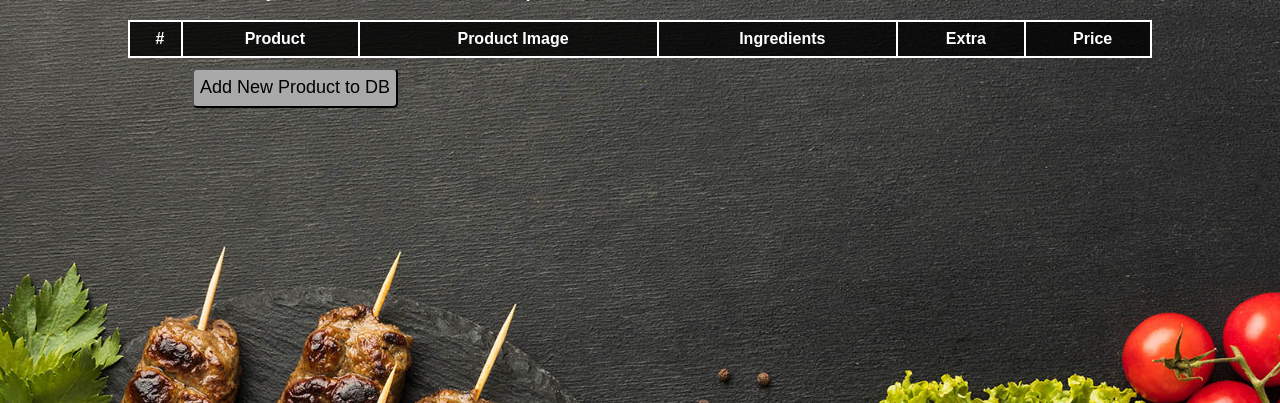
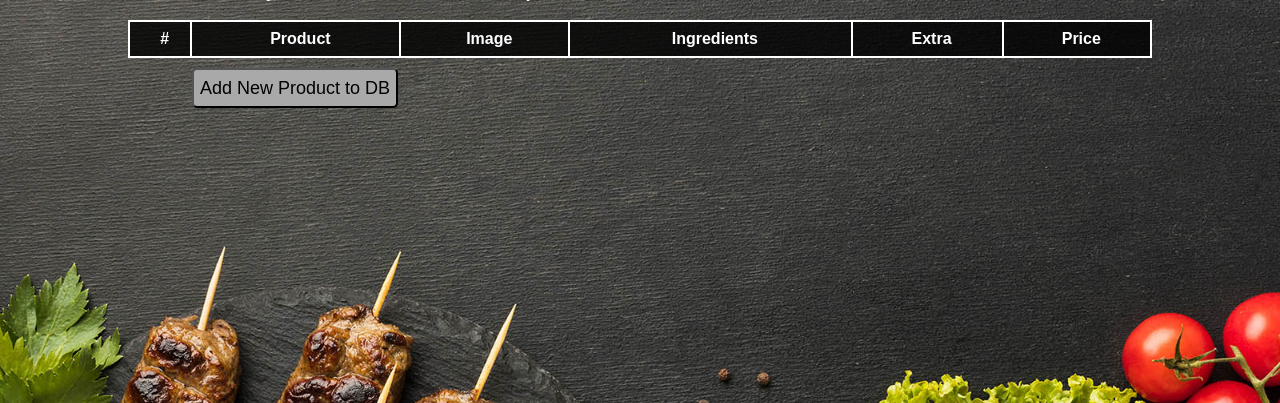
Before and after one commit to GiedriusMar/Kebabine_using_Python_Flask, a Flask app: page /products in a window 1280 px wide. Shown: the part 187-590 px from the top of the page. Run offline with Flask 3, Linux system fonts and the light colour scheme; data that the repository does not hold is empty.

Commit message:
Arnoldo kebabines versija v.2. Veikia produkto ikelimas su foto. Dar iki galo nesutvarkyta CSS dalis.

```diff
--- a/kebabine/templates/base.html
+++ b/kebabine/templates/base.html
@@ -24,7 +24,6 @@
         </div>
     </nav>
 </header>
-    <hr>
     <div class="content">
         {% block content %} {% endblock %}
     </div>
--- a/kebabine/templates/products.html
+++ b/kebabine/templates/products.html
@@ -1,14 +1,16 @@
 {% extends "base.html" %}
 
 {% block content %}
-  <h3 class = "prd">Choose your favourite meal from our products list:</h3>
+<div class="productstable"><br>
+
+      <h3 class = "prd">Choose your favourite meal from our products list:</h3>
 <br>
-    <table class="table">
+      <table class="table">
       <thead>
         <tr>
           <th>#</th>
           <th>Product</th>
-          <th>Product Image</th>
+          <th>Image</th>
           <th>Ingredients</th>
           <th>Extra</th>
           <th>Price</th>
@@ -21,7 +23,7 @@
               <td> <a href="{{ url_for('product', id=product.product_id) }}"> {{ product.product }} </a> </td>
               <td style="text-align: center;">
                 {% if product.image_filename %}
-                <img src="{{ url_for('static', filename='product_images/' + product.image_filename) }}" alt="{{ product.product }}" width="100" height="100">
+                <img src="{{ url_for('static', filename='product_images/' + product.image_filename) }}" alt="{{ product.product }}" width="70" height="70">
             {% else %}
             No image available
             {% endif %}
@@ -33,6 +35,8 @@
         {%endfor%}
       </tbody>
     </table>
+</div>
+
 <section>
                   <a href="{{ url_for('add_product') }}"> <button class="btn" id="addnew">Add New Product to DB</button></a>
 </section>
```
